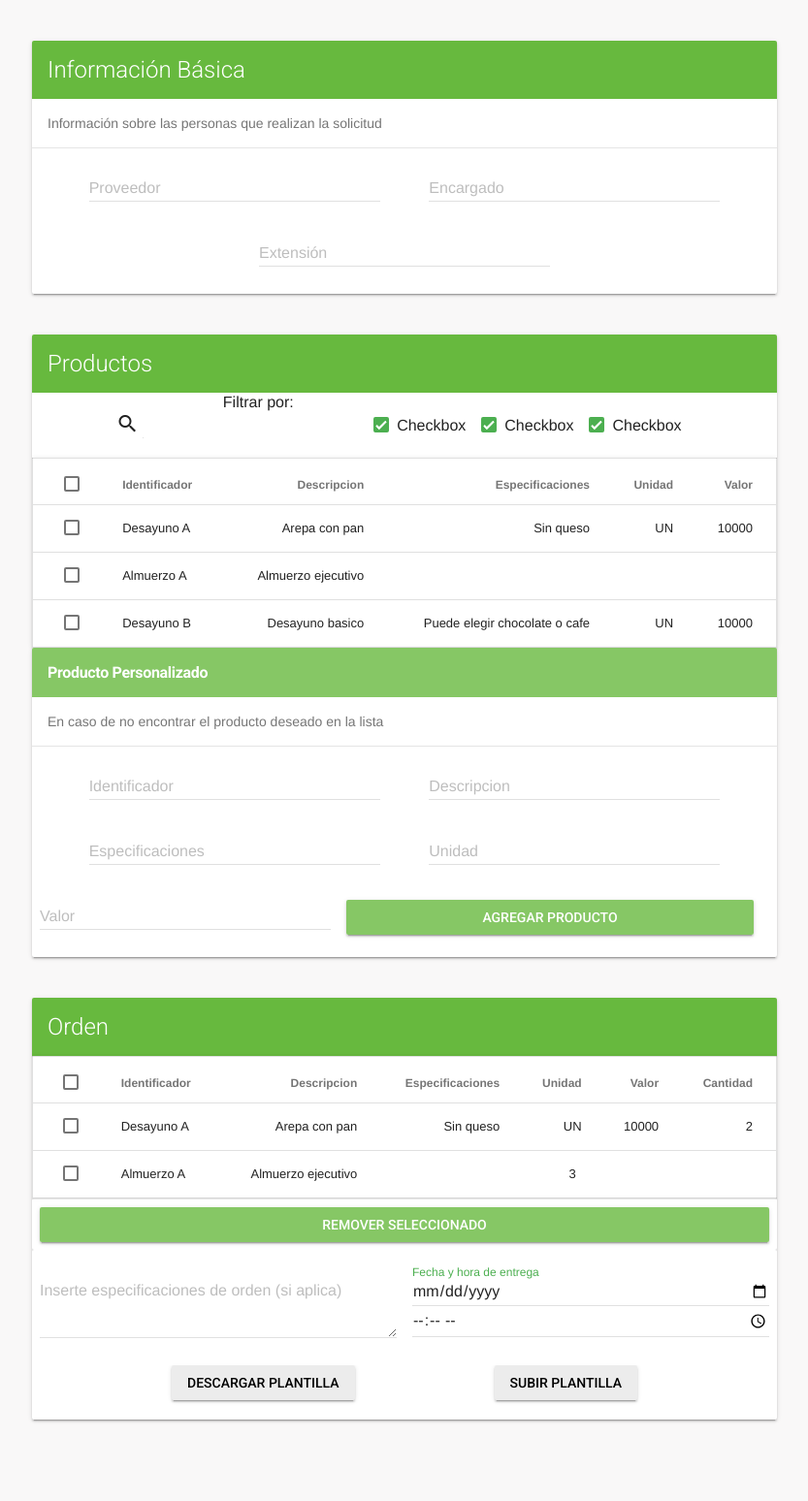
After one commit to Gacrucis/Webedorer, a PHP site: page /form2.html in a window 1280 px wide. The commit adds this page. Shown: the whole page at 97% size, without its empty margins (223-1056 px from the left). Run offline with PHP 8.4, Linux system fonts and the light colour scheme; some libraries are stand-ins or nearby versions.

Commit message:
Added material styles

```diff
--- /dev/null
+++ b/form2.html
@@ -0,0 +1,314 @@
+<!DOCTYPE html>
+<html lang="en">
+
+<head>
+    <meta charset="UTF-8">
+    <meta http-equiv="X-UA-Compatible" content="IE=edge">
+    <meta name="viewport" content="width=device-width, initial-scale=1.0">
+    <!-- Material components Lite-->
+    <link rel="stylesheet" href="styles/style.css">
+    <link rel="stylesheet" href="styles/mdl.css">
+    <link rel="stylesheet" href="http://fonts.googleapis.com/css?family=Roboto:300,400,500,700" type="text/css">
+
+    <link rel="stylesheet" href="https://fonts.googleapis.com/icon?family=Material+Icons">
+    <link rel="stylesheet" href="https://code.getmdl.io/1.3.0/material.green-light_green.min.css" />
+    <script defer src="https://code.getmdl.io/1.3.0/material.min.js"></script>
+
+    <!-- Datepicker MDL -->
+    <script type="text/javascript" src="node_modules/moment/min/moment.min.js"></script>
+    <script type="text/javascript" src="node_modules/epepite-datepicker/dist/datepicker.min.js"></script>
+
+    <title>Solicitudes Bienestar UIS</title>
+    <link rel="icon" type="image/x-icon"
+        href="https://uis.edu.co/wp-content/uploads/2020/09/cropped-Favicon-UIS-4-192x192.png">
+</head>
+
+<body>
+    <!-- Un espacio al inicio de la pag -->
+    <div class="spacer">
+        &nbsp;
+    </div>
+
+    <form>
+
+        <div class="center-card mdl-card mdl-shadow--2dp">
+
+            <div class="mdl-card__title uis-colors">
+                <h2 class="mdl-card__title-text">Información Básica</h2>
+            </div>
+
+            <div class="mdl-card__supporting-text">
+                Información sobre las personas que realizan la solicitud
+            </div>
+
+            <div class="mdl-card__actions mdl-card--border">
+                <fieldset class="container">
+
+                    <div class="mdl-textfield mdl-js-textfield mdl-textfield--floating-label info-input">
+                        <input class="mdl-textfield__input info-input" type="text" id="info-input-1">
+                        <label class="mdl-textfield__label" for="info-input-1">Proveedor</label>
+                    </div>
+
+                    <div class="mdl-textfield mdl-js-textfield mdl-textfield--floating-label">
+                        <input class="mdl-textfield__input" type="text" id="info-input-2">
+                        <label class="mdl-textfield__label" for="info-input-2">Encargado</label>
+                    </div>
+
+                    <div class="mdl-textfield mdl-js-textfield mdl-textfield--floating-label">
+                        <input class="mdl-textfield__input" type="text" id="info-input-2">
+                        <label class="mdl-textfield__label" for="info-input-2">Extensión</label>
+                    </div>
+
+                </fieldset>
+            </div>
+        </div>
+
+        <div class="spacer">
+            &nbsp;
+        </div>
+
+        <div class="center-card mdl-card mdl-shadow--2dp">
+
+            <div class="mdl-card__title uis-colors">
+                <h2 class="mdl-card__title-text">Productos</h2>
+            </div>
+
+            <div class="container fill-horizontal">
+
+                <div class="mdl-textfield mdl-js-textfield mdl-textfield--expandable">
+                    <label class="mdl-button mdl-js-button mdl-button--icon" for="sample6">
+                        <i class="material-icons">search</i>
+                    </label>
+
+                    <div class="mdl-textfield__expandable-holder">
+                        <input class="mdl-textfield__input" type="text" id="sample6">
+                        <label class="mdl-textfield__label" for="sample-expandable">Expandable Input</label>
+                    </div>
+                </div>
+
+                <label for="">Filtrar por: </label>
+
+                <div class="check-container">
+
+                    <label class="mdl-checkbox mdl-js-checkbox mdl-js-ripple-effect" for="checkbox-1">
+                        <input type="checkbox" id="checkbox-1" class="mdl-checkbox__input" checked>
+                        <span class="mdl-checkbox__label right-margin">Checkbox</span>
+                    </label>
+
+                    <label class="mdl-checkbox mdl-js-checkbox mdl-js-ripple-effect" for="checkbox-1">
+                        <input type="checkbox" id="checkbox-1" class="mdl-checkbox__input" checked>
+                        <span class="mdl-checkbox__label right-margin">Checkbox</span>
+                    </label>
+
+                    <label class="mdl-checkbox mdl-js-checkbox mdl-js-ripple-effect" for="checkbox-1">
+                        <input type="checkbox" id="checkbox-1" class="mdl-checkbox__input" checked>
+                        <span class="mdl-checkbox__label right-margin">Checkbox</span>
+                    </label>
+                </div>
+
+            </div>
+
+            <table class="mdl-data-table mdl-js-data-table mdl-data-table--selectable mdl-shadow--2dp">
+                <thead>
+                    <tr>
+                        <th class="mdl-data-table__cell--non-numeric">Identificador</th>
+                        <th>Descripcion</th>
+                        <th>Especificaciones</th>
+                        <th>Unidad</th>
+                        <th>Valor</th>
+                    </tr>
+                </thead>
+                <tbody>
+                    <tr>
+                        <td class="mdl-data-table__cell--non-numeric">Desayuno A</td>
+                        <td>Arepa con pan</td>
+                        <td>Sin queso</td>
+                        <td>UN</td>
+                        <td>10000</td>
+                    </tr>
+                    <tr>
+                        <td class="mdl-data-table__cell--non-numeric">Almuerzo A</td>
+                        <td>Almuerzo ejecutivo</td>
+                        <td></td>
+                    </tr>
+                    <tr>
+                        <td class="mdl-data-table__cell--non-numeric">Desayuno B</td>
+                        <td>Desayuno basico</td>
+                        <td>Puede elegir chocolate o cafe</td>
+                        <td>UN</td>
+                        <td>10000</td>
+                    </tr>
+                </tbody>
+            </table>
+
+        </div>
+
+        <!-- <div class="spacer">
+            &nbsp;
+        </div> -->
+
+        <div class="center-card mdl-card mdl-shadow--2dp">
+
+            <div class="mdl-card__title uis-off-colors">
+                <h1 class="mdl-card__title-text small-font">Producto Personalizado</h2>
+            </div>
+
+            <div class="mdl-card__supporting-text">
+                En caso de no encontrar el producto deseado en la lista
+            </div>
+
+            <div class="mdl-card__actions mdl-card--border">
+                <fieldset class="container-custom">
+
+                    <div class="mdl-textfield mdl-js-textfield mdl-textfield--floating-label info-input">
+                        <input class="mdl-textfield__input info-input" type="text" id="info-input-1">
+                        <label class="mdl-textfield__label" for="info-input-1">Identificador</label>
+                    </div>
+
+                    <div class="mdl-textfield mdl-js-textfield mdl-textfield--floating-label">
+                        <input class="mdl-textfield__input" type="text" id="info-input-2">
+                        <label class="mdl-textfield__label" for="info-input-2">Descripcion</label>
+                    </div>
+
+                    <div class="mdl-textfield mdl-js-textfield mdl-textfield--floating-label">
+                        <input class="mdl-textfield__input" type="text" id="info-input-2">
+                        <label class="mdl-textfield__label" for="info-input-2">Especificaciones</label>
+                    </div>
+
+                    <div class="mdl-textfield mdl-js-textfield mdl-textfield--floating-label info-input">
+                        <input class="mdl-textfield__input info-input" type="text" id="info-input-1">
+                        <label class="mdl-textfield__label" for="info-input-1">Unidad</label>
+                    </div>
+
+                    <div class="mdl-textfield mdl-js-textfield mdl-textfield--floating-label">
+                        <input class="mdl-textfield__input" type="text" id="info-input-2">
+                        <label class="mdl-textfield__label" for="info-input-2">Valor</label>
+                    </div>
+
+                    <button
+                        class="uis-off-colors auto-margin mdl-button mdl-js-button mdl-button--raised mdl-js-ripple-effect mdl-button--accent buttons">
+                        Agregar producto
+                    </button>
+                </fieldset>
+
+
+            </div>
+        </div>
+
+        <div class="spacer">
+            &nbsp;
+        </div>
+
+        <div class="center-card mdl-card mdl-shadow--2dp">
+
+            <div class="mdl-card__title uis-colors">
+                <h2 class="mdl-card__title-text ">Orden</h2>
+            </div>
+
+            <table class="mdl-data-table mdl-js-data-table mdl-data-table--selectable mdl-shadow--2dp">
+                <thead>
+                    <tr>
+                        <th class="mdl-data-table__cell--non-numeric">Identificador</th>
+                        <th>Descripcion</th>
+                        <th>Especificaciones</th>
+                        <th>Unidad</th>
+                        <th>Valor</th>
+                        <th>Cantidad</th>
+                    </tr>
+                </thead>
+                <tbody>
+                    <tr>
+                        <td class="mdl-data-table__cell--non-numeric">Desayuno A</td>
+                        <td>Arepa con pan</td>
+                        <td>Sin queso</td>
+                        <td>UN</td>
+                        <td>10000</td>
+                        <td>2</td>
+                    </tr>
+                    <tr>
+                        <td class="mdl-data-table__cell--non-numeric">Almuerzo A</td>
+                        <td>Almuerzo ejecutivo</td>
+                        <td></td>
+                        <td>3</td>
+                    </tr>
+                </tbody>
+            </table>
+
+            <!-- <div class="spacer">
+                &nbsp;
+            </div> -->
+
+            <!-- Carta de controles de orden -->
+
+            <span class="inner-card mdl-card mdl-shadow--2dp">
+                <div class="mdl-card__actions mdl-card--border">
+                    <span>
+                        <button class="mdl-button mdl-button--raised fill-horizontal uis-off-colors" id="boton-remover">
+                            <span class="mdl-button__label">Remover Seleccionado</span>
+                        </button>
+                    </span>
+                </div>
+            </span>
+
+            <span class="control-container inner-card mdl-card ">
+                <div class="mdl-textfield mdl-js-textfield mdl-cell mdl-cell--6-col">
+                    <textarea class="mdl-textfield__input" type="text" rows="3" id="sample5"></textarea>
+                    <label class="mdl-textfield__label" for="sample5">Inserte especificaciones de orden (si
+                        aplica)</label>
+                </div>
+
+                <!-- <span class="display-inline">
+                    <div class="container solo-25-per">
+                        <input class="mdl-textfield__input" type="date" id="date">
+                        <input type="time" class="half-fill-horizontal">
+                    </div>
+                    <label class="mdl-text-field mdl-text-field--filled fill-horizontal">
+                        <span class="mdl-text-field__ripple"></span>
+                        <span class="mdl-floating-label" id="lugar-entrega">Edificio, piso, dirección completa</span>
+                        <input class="mdl-text-field__input" type="text" aria-labelledby="lugar-entrega">
+                        <span class="mdl-line-ripple"></span>
+                    </label>
+                </span> -->
+
+                <div
+                    class="mdl-textfield mdl-js-textfield mdl-textfield--floating-label mdl-cell mdl-cell--6-col mdl-textfield--floating-label has-placeholder">
+                    <input class="mdl-textfield__input" type="date" id="date">
+                    <label class="mdl-textfield__label" for="date">Fecha y hora de entrega</label>
+                    <input class="mdl-textfield__input" type="time" id="time">
+                </div>
+
+            </span>
+
+            <fieldset class="display-inline auto-width">
+
+            </fieldset>
+
+            <span class="container">
+                <button class="mdl-button mdl-js-button mdl-button--raised half-fill-horizontal" id="boton-descargar">
+                    Descargar plantilla
+                </button>
+                <button class="mdl-button mdl-js-button mdl-button--raised half-fill-horizontal" id="edwaaaaaar">
+                    Subir plantilla
+                </button>
+            </span>
+
+            <!-- Espacio al final -->
+            &nbsp;
+
+        </div>
+
+    </form>
+
+    <div class="spacer">
+        &nbsp;
+    </div>
+
+    <div class="spacer">
+        &nbsp;
+    </div>
+
+
+
+</body>
+
+</html>
--- /dev/null
+++ b/styles/mdl.css
@@ -0,0 +1,20 @@
+.center-card.mdl-card {
+    width: 60%;
+    margin: auto;
+}
+
+
+.info-input {
+    margin: 10px;
+}
+
+.inner-card.mdl-card {
+    width: 100%;
+    margin: auto;
+    min-height: 0;
+
+    display: flex;
+    flex-direction: row;
+    flex-wrap: wrap;
+    align-items: center;
+}
--- a/styles/style.css
+++ b/styles/style.css
@@ -1,33 +1,82 @@
+body {
+    background-color: #F9F8F8;
+}
+
 .buttons{
-    display: block;
+    /* display: block; */
     width: 30em;
     height: fit-content;
-    /* margin: 0 auto; */
-    text-align: center
+    margin: auto;
+    text-align: center;
 }
 
 .fill-horizontal{
     width: 100%;
 }
 
-.half-fill-horizontal{
-    width: 49.75%;
-}
-
 .display-inline{
     display: inline-block;
 }
 
+.container-custom {
+    display: flex;
+    justify-content: space-evenly;
+    flex-wrap: wrap;
+}
+
 .container{
     display: flex;
-    justify-content: space-around;
-    align-items: left;
+    justify-content: space-evenly;
+    flex-wrap: wrap;
+}
+
+.check-container{
+    display: flex;
+    align-items: center;
+    flex-direction: row;
+    align-content: stretch;
+    justify-content: space-evenly;
 }
 
 .solo-25-per{
     width: 25%;
 }
 
-.auto-width{
-    width: 71.4%;
+.mat-card {
+    box-sizing: border-box;
+    padding: 30px;
 }
+
+.spacer {
+    height: 3em;
+}
+
+.right-margin{
+    margin-right: 1em !important;
+}
+
+.auto-margin {
+    margin: auto !important;
+}
+
+.small-font {
+    font-size: medium !important;
+    font-weight: bold !important;
+}
+
+.uis-colors {
+    color: #fff !important;
+    background: #67B93E !important;
+}
+
+.uis-off-colors {
+    color: #fff !important;
+    background: #67b93ecb !important;
+}
+
+.control-container {
+    width: 100%;
+    margin: auto;
+    min-height: 0;
+
+}
```
Also changed, not shown: form.html (+12 -4 lines).
